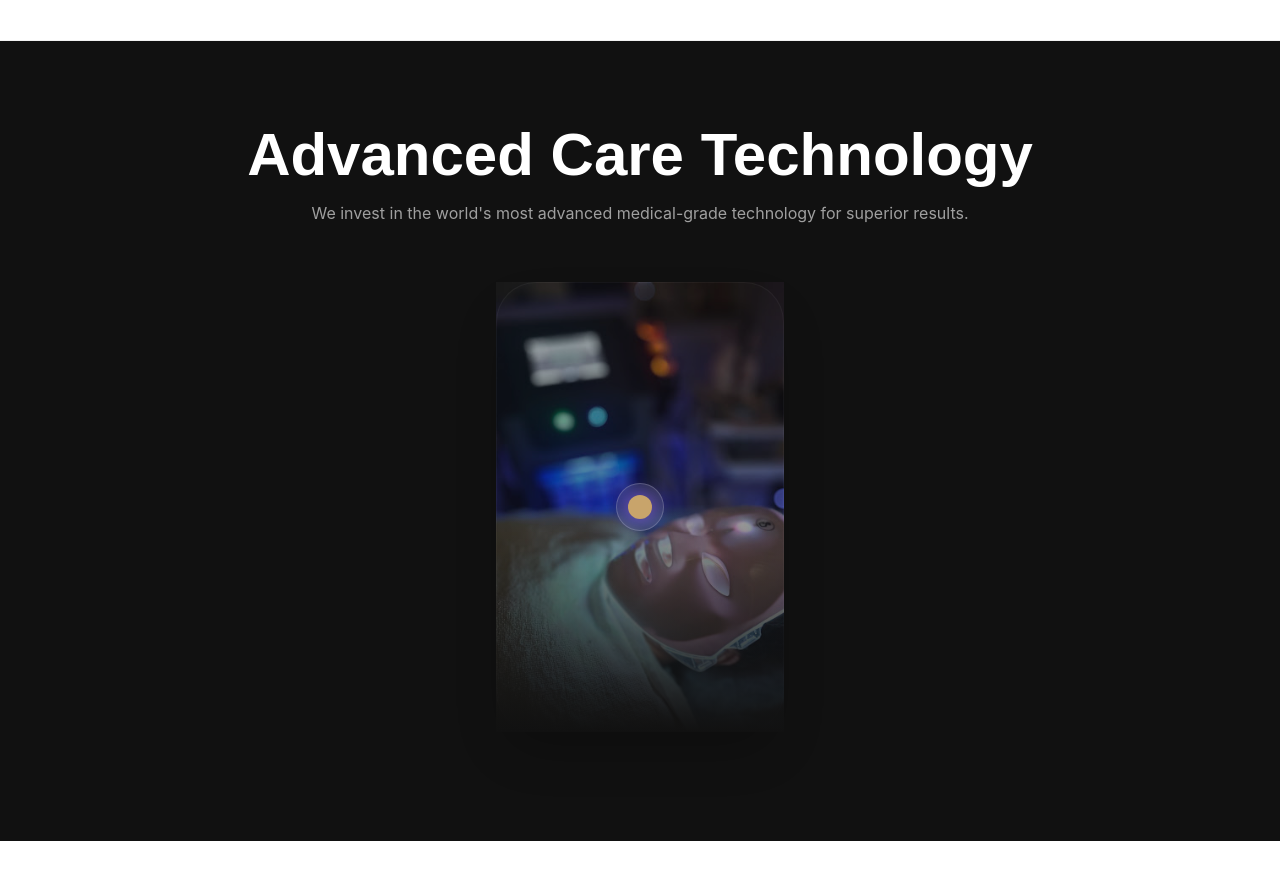
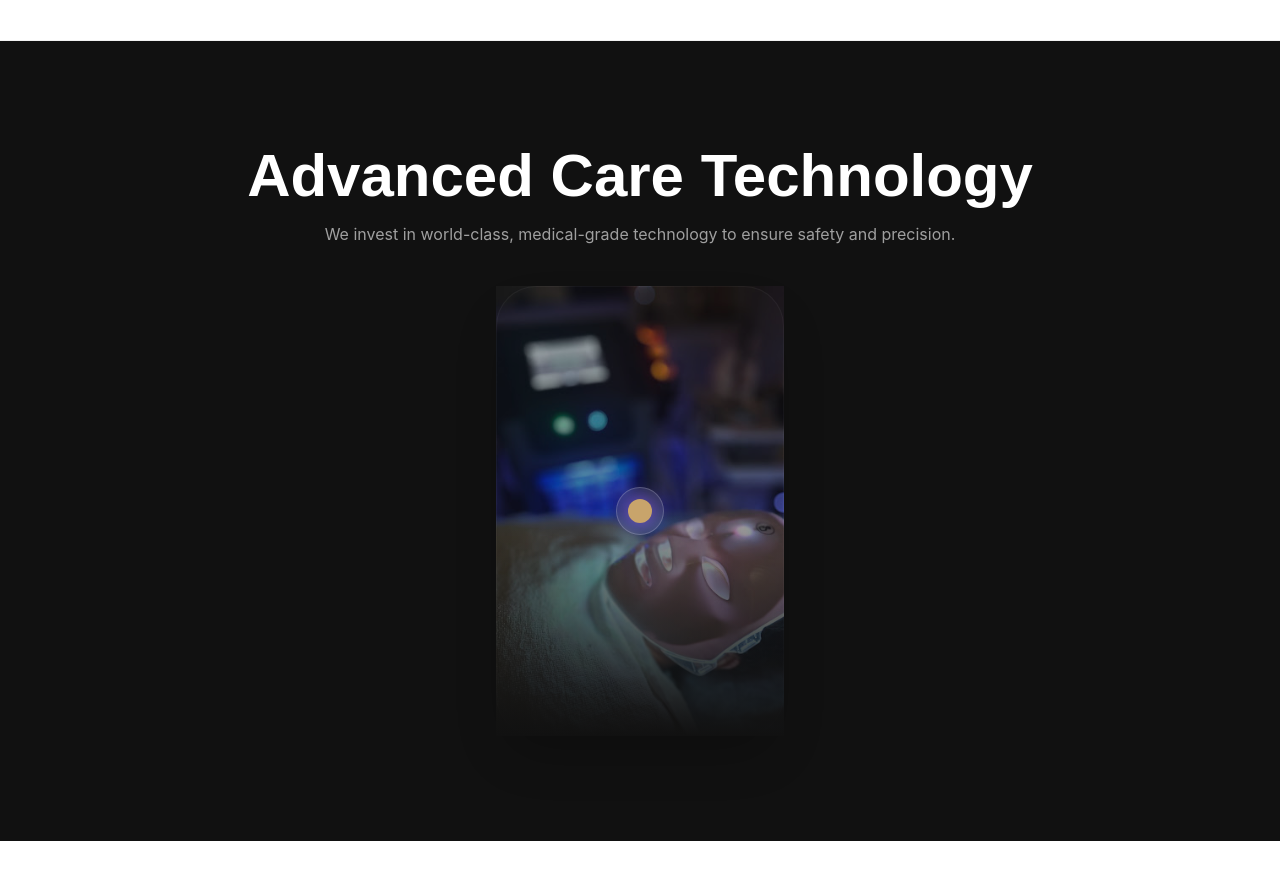
Before and after one commit to Raahiltfb/newmee-cosmetology-demo, a React (Vite) app: page / in a window 1280 px wide. Shown: the part 1100-1979 px from the top of the page. Built offline with nearby package versions, Linux system fonts and the light colour scheme.

Commit message:
Update ClinicTechnologyShowcase.tsx

```diff
--- a/src/components/ClinicTechnologyShowcase.tsx
+++ b/src/components/ClinicTechnologyShowcase.tsx
@@ -12,7 +12,7 @@ export const ClinicTechnologyShowcase = () => {
 
   useEffect(() => {
     const ctx = gsap.context(() => {
-      // 1. Pin the container
+      // 1. Pin the container - keeping it at 150% to give user time to see everything
       ScrollTrigger.create({
         trigger: containerRef.current,
         start: "top top",
@@ -28,20 +28,19 @@ export const ClinicTechnologyShowcase = () => {
         scrollTrigger: {
           trigger: containerRef.current,
           start: "top top",
-          end: "+=150%",
+          end: "+=100%", // Finished rotating before the pin ends
           scrub: 1,
         }
       });
 
-      // 3. COMPRESSED LABEL ANIMATION
-      // We want all labels to finish appearing by the time we hit 60% of the scroll
+      // 3. AGGRESSIVE TIMING FOR LABELS
       const labels = gsap.utils.toArray(".tech-label");
       labels.forEach((label: any, i) => {
         gsap.fromTo(label,
           {
             opacity: 0,
-            y: 20,
-            scale: 0.8
+            y: 30,
+            scale: 0.7
           },
           {
             opacity: 1,
@@ -49,10 +48,12 @@ export const ClinicTechnologyShowcase = () => {
             scale: 1,
             scrollTrigger: {
               trigger: containerRef.current,
-              // Labels now trigger much faster: 10%, 25%, 40%, 55%
-              start: `top+=${(i * 15) + 10}% top`,
-              end: `top+=${(i * 15) + 25}% top`,
-              scrub: 0.5, // Lower scrub for faster response
+              // All labels now trigger between 5% and 40% of the total scroll
+              // This ensures the last labels ("Safe for All" and "Clinically Tested")
+              // appear almost immediately after the first two.
+              start: `top+=${(i * 8) + 5}% top`,
+              end: `top+=${(i * 8) + 20}% top`,
+              scrub: 0.5,
             }
           }
         );
@@ -63,10 +64,10 @@ export const ClinicTechnologyShowcase = () => {
   }, []);
 
   const techLabels = [
-    { title: "Precision Laser Technology", pos: "top-[15%] left-[0%] md:left-[5%]" },
-    { title: "Dermatologist Approved", pos: "top-[30%] right-[0%] md:right-[5%]" },
-    { title: "Safe for All Skin Types", pos: "bottom-[35%] left-[0%] md:left-[5%]" },
-    { title: "Clinically Tested Equipment", pos: "bottom-[15%] right-[0%] md:right-[5%]" },
+    { title: "Precision Laser Technology", pos: "top-[15%] left-[2%] md:left-[8%]" },
+    { title: "Dermatologist Approved", pos: "top-[28%] right-[2%] md:right-[8%]" },
+    { title: "Safe for All Skin Types", pos: "bottom-[32%] left-[2%] md:left-[8%]" },
+    { title: "Clinically Tested Equipment", pos: "bottom-[15%] right-[2%] md:right-[8%]" },
   ];
 
   return (
@@ -80,7 +81,7 @@ export const ClinicTechnologyShowcase = () => {
       </div>
 
       <div className="max-w-7xl mx-auto px-6 w-full relative h-full flex flex-col items-center justify-center">
-        <div className="text-center mb-8 z-10">
+        <div className="text-center mb-10 z-10">
           <motion.h2
             initial={{ opacity: 0, y: 20 }}
             whileInView={{ opacity: 1, y: 0 }}
@@ -89,11 +90,11 @@ export const ClinicTechnologyShowcase = () => {
             Advanced Care Technology
           </motion.h2>
           <p className="text-white/60 max-w-2xl mx-auto text-sm md:text-base">
-            We invest in the world's most advanced medical-grade technology for superior results.
+            We invest in world-class, medical-grade technology to ensure safety and precision.
           </p>
         </div>
 
-        <div className="relative w-full max-w-5xl flex items-center justify-center min-h-[500px]">
+        <div className="relative w-full max-w-5xl flex items-center justify-center">
           {/* Device Container */}
           <div ref={deviceRef} className="relative z-10 w-48 h-72 md:w-72 md:h-[450px] perspective-1000">
             <div className="w-full h-full bg-neutral-900 rounded-[40px] shadow-2xl flex items-center justify-center overflow-hidden border border-white/10">
@@ -110,7 +111,7 @@ export const ClinicTechnologyShowcase = () => {
           </div>
 
           {/* Floating Labels */}
-          <div ref={labelsRef} className="absolute inset-0 pointer-events-none flex items-center justify-center">
+          <div ref={labelsRef} className="absolute inset-0 pointer-events-none">
             {techLabels.map((label, idx) => (
               <div
                 key={idx}
```
